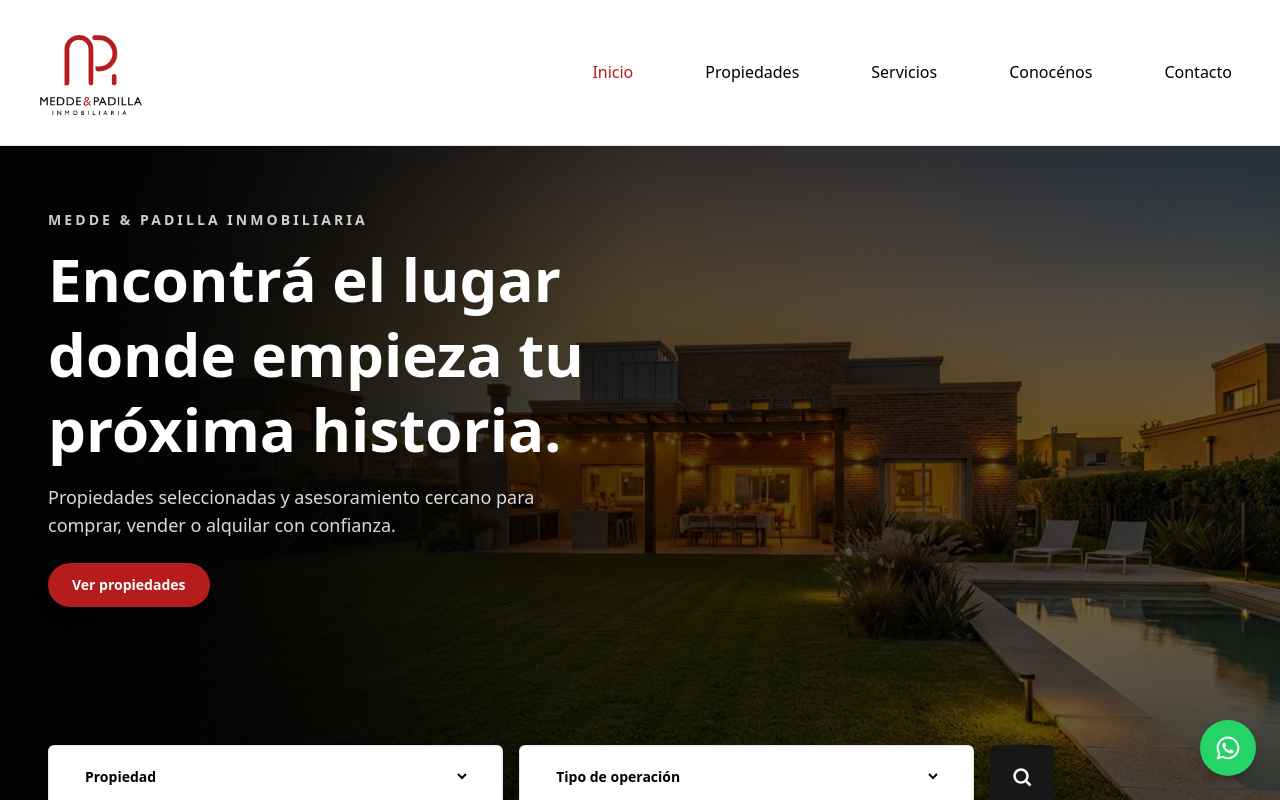
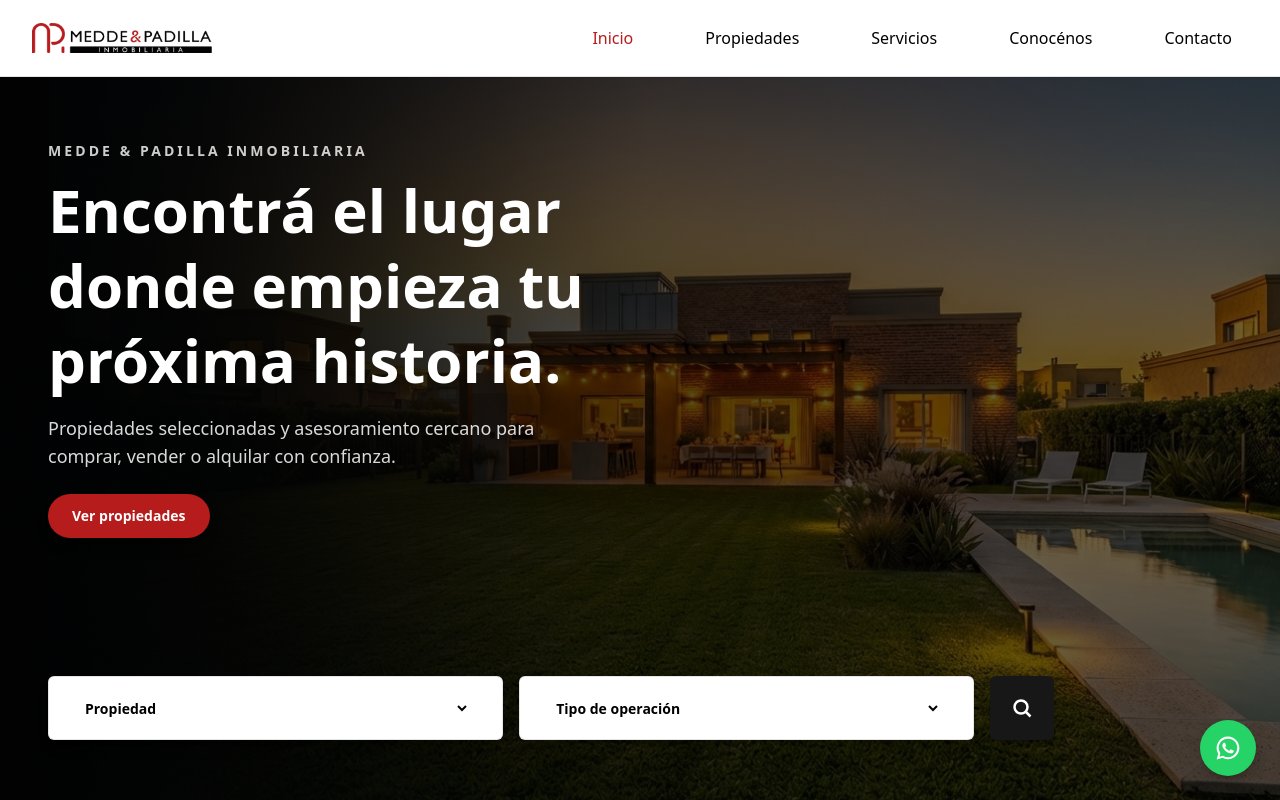
Before and after one commit to Agusme/MeddeyPadilla-Inmobiliaria, a Next.js app in the folder front/: page / in a window 1280 px wide. Shown: the top 800 px of the page. Built offline with nearby package versions, Linux system fonts and the light colour scheme.

Commit message:
logo:horixontl

```diff
--- a/front/components/layout/Navbar.tsx
+++ b/front/components/layout/Navbar.tsx
@@ -42,11 +42,12 @@ export default function Navbar({
           onClick={() => setIsOpen(false)}
         >
           <Image
-            src="/logo/logoNavbar.png"
+                     src="/logo/logoHorizontal.png"
+
             alt={logo}
             width={220}
             height={38}
-            className="h-auto w-24 sm:w-30"
+            className="h-auto w-44 sm:w-45"
             priority
           />
         </Link>
```
